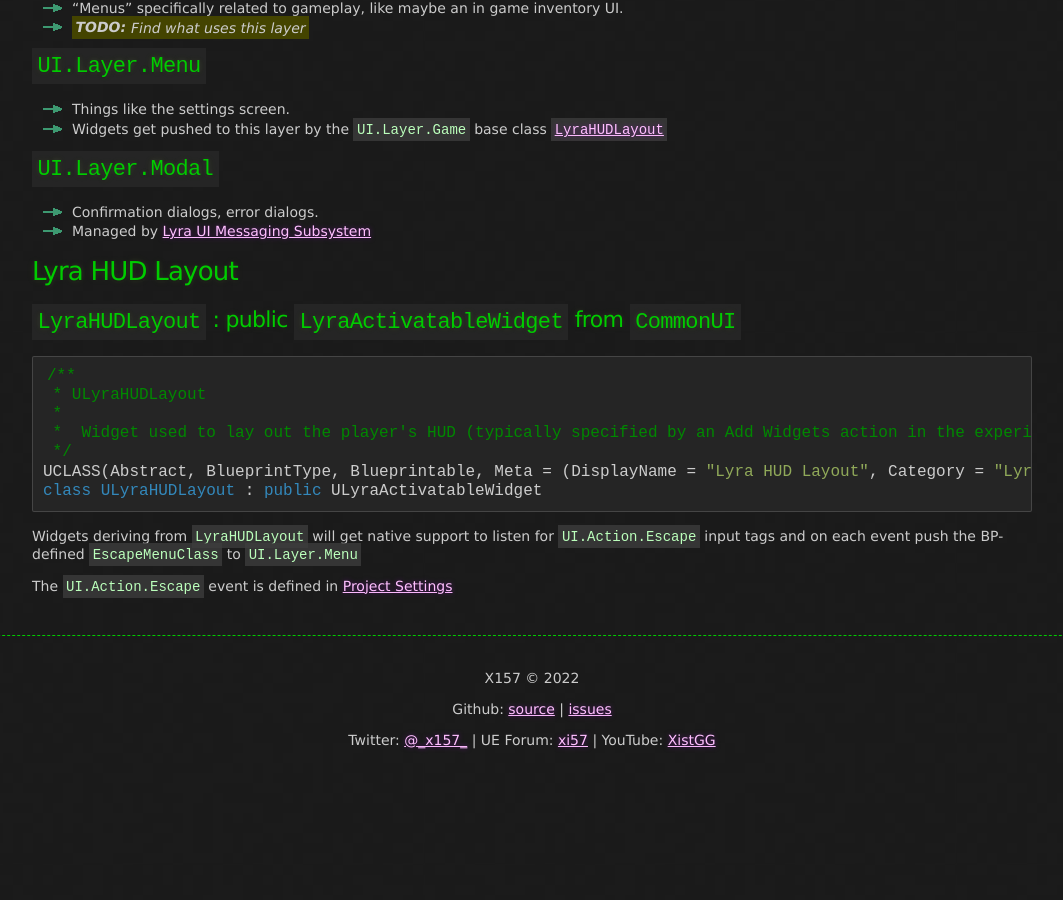
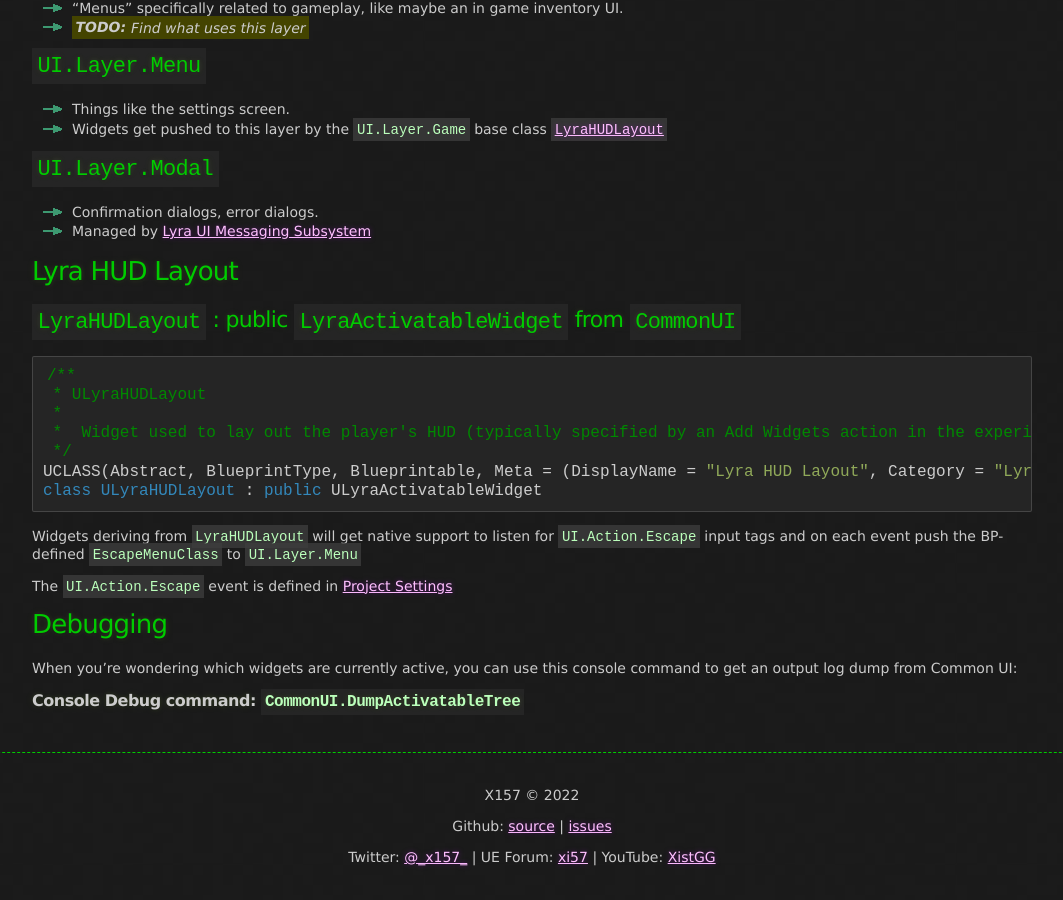
Before and after one commit to x157/x157.github.io, a Jekyll site: the page built from UE5/LyraStarterGame/CommonUI/index.md, in a window 1280 px wide and 900 px high, scrolled down 732 px. Shown: the whole window, without its empty margins (108-1171 px from the left). Built offline with Jekyll 4.4.1, drawn with Linux system fonts in a browser that asks for light colours; before the commit the page ends 1515 px from its top, so only the background shows below that.

Commit message:
Add Debug reference

```diff
--- a/UE5/LyraStarterGame/CommonUI/index.md
+++ b/UE5/LyraStarterGame/CommonUI/index.md
@@ -12,10 +12,12 @@
 
 For general information about `CommonUI`, see my [Common UI Overview](/UE5/CommonUI/).
 
+
 ## Overall UI Layout
 
 - [Project Settings](./ProjectSettings)
 - [Default UI Policy](./DefaultUIPolicy)
+
 
 ## UI Layers (Activatable Widget Stacks)
 
@@ -62,3 +64,11 @@
 `UI.Layer.Menu`
 
 The `UI.Action.Escape` event is defined in [Project Settings](./ProjectSettings)
+
+
+## Debugging
+
+When you're wondering which widgets are currently active, you can use this console command to get
+an output log dump from Common UI:
+
+###### Console Debug command: `CommonUI.DumpActivatableTree`
```
Also changed, not shown: UE5/CommonUI/index.md (+1 -1 lines).
